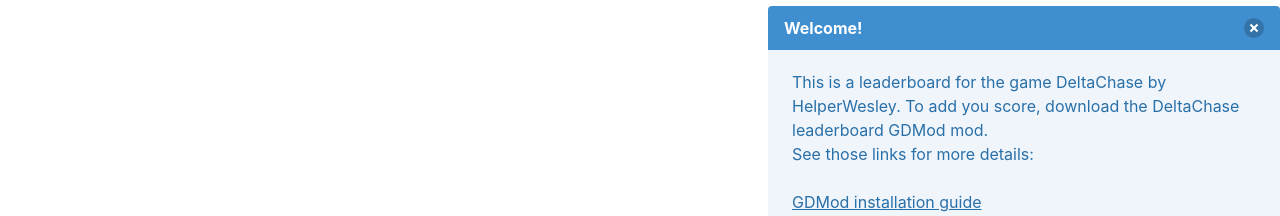
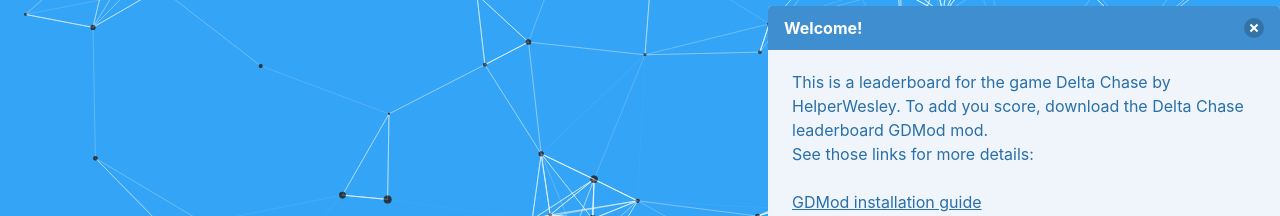
Before and after one commit to arthuro555/DeltaChaseLeaderboards, a React (Create React App) app in the folder website/: page / in a window 1280 px wide. Shown: the part 474-690 px from the top of the page. Built offline with nearby package versions, Linux system fonts and the light colour scheme; no server answers; the database is empty.

Commit message:
Add a nice backgroud to the website

```diff
--- a/website/package.json
+++ b/website/package.json
@@ -16,6 +16,7 @@
     "react": "^17.0.1",
     "react-dom": "^17.0.1",
     "react-scripts": "4.0.3",
+    "react-tsparticles": "^1.19.2",
     "typescript": "^4.2.2"
   },
   "scripts": {
--- a/website/public/index.html
+++ b/website/public/index.html
@@ -7,7 +7,7 @@
     <meta name="theme-color" content="#000000" />
     <meta
       name="description"
-      content="A leaderboard for DeltaCHase by HelperWesley."
+      content="A leaderboard for Delta Chase by HelperWesley."
     />
     <link rel="apple-touch-icon" href="%PUBLIC_URL%/logo192.png" />
     <!--
--- a/website/src/App.tsx
+++ b/website/src/App.tsx
@@ -2,6 +2,7 @@
 import firebase from "firebase/app";
 import "firebase/firestore";
 import { Welcome } from "./Welcome";
+import { Background } from "./Background";
 
 function App() {
   const [data, setData] = useState<
@@ -22,6 +23,7 @@
           <h1 className="title is-1">Delta Chase Leaderboards</h1>
         </p>
       </nav>
+      <Background />
       <div
         className="container"
         style={{
--- /dev/null
+++ b/website/src/Background.js
@@ -0,0 +1,59 @@
+import Particles from "react-tsparticles";
+
+export const Background = () => {
+  return (
+    <Particles
+      id="tsparticles"
+      style={{ zIndex: -1, position: "absolute", top: 0 }}
+      options={{
+        background: {
+          color: {
+            value: "#34a4f6",
+          },
+        },
+        fpsLimit: 60,
+        particles: {
+          color: {
+            value: "#222222",
+          },
+          links: {
+            color: "#ffffff",
+            distance: 150,
+            enable: true,
+            opacity: 0.5,
+            width: 1,
+          },
+          collisions: {
+            enable: true,
+          },
+          move: {
+            direction: "none",
+            enable: true,
+            outMode: "bounce",
+            random: false,
+            speed: 6,
+            straight: false,
+          },
+          number: {
+            density: {
+              enable: true,
+              value_area: 800,
+            },
+            value: 80,
+          },
+          opacity: {
+            value: 0.6,
+          },
+          shape: {
+            type: "circle",
+          },
+          size: {
+            random: true,
+            value: 4,
+          },
+        },
+        detectRetina: true,
+      }}
+    />
+  );
+};
--- a/website/src/Welcome.tsx
+++ b/website/src/Welcome.tsx
@@ -35,8 +35,8 @@
         {!isTooSmall && (
           <>
             <p>
-              This is a leaderboard for the game DeltaChase by HelperWesley. To
-              add you score, download the DeltaChase leaderboard GDMod mod.{" "}
+              This is a leaderboard for the game Delta Chase by HelperWesley. To
+              add you score, download the Delta Chase leaderboard GDMod mod.{" "}
               <br />
               See those links for more details:
             </p>
@@ -76,7 +76,7 @@
               Every line here is not a sincere appology, just me hoping to fill
               the empty void. I really need to learn to write better CSS, huh?
               <br />
-              Anyways, have fun playing delta chase!
+              Anyways, have fun playing Delta Chase!
               <br />
               <br />
               <span style={{ textAlign: "right" }}>Yours truly, the dev.</span>
--- a/website/src/fullsize.css
+++ b/website/src/fullsize.css
@@ -1,4 +1,6 @@
-html, body, #root {
+html,
+body,
+#root {
   min-height: 100%;
-  height: 100%
+  height: 100%;
 }
```
Also changed, not shown: 1 other file (tests, documents, lock files or other folders).
